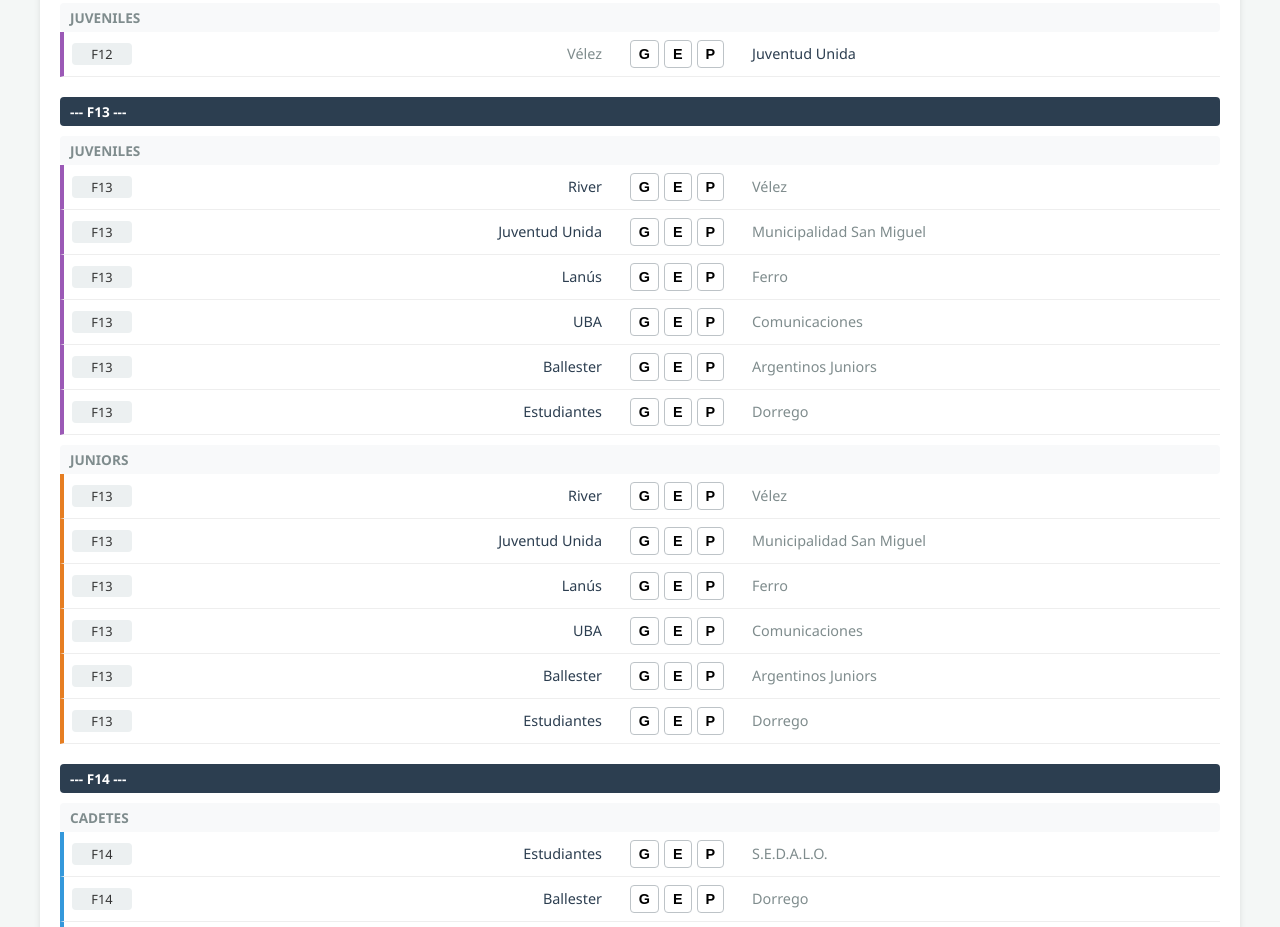
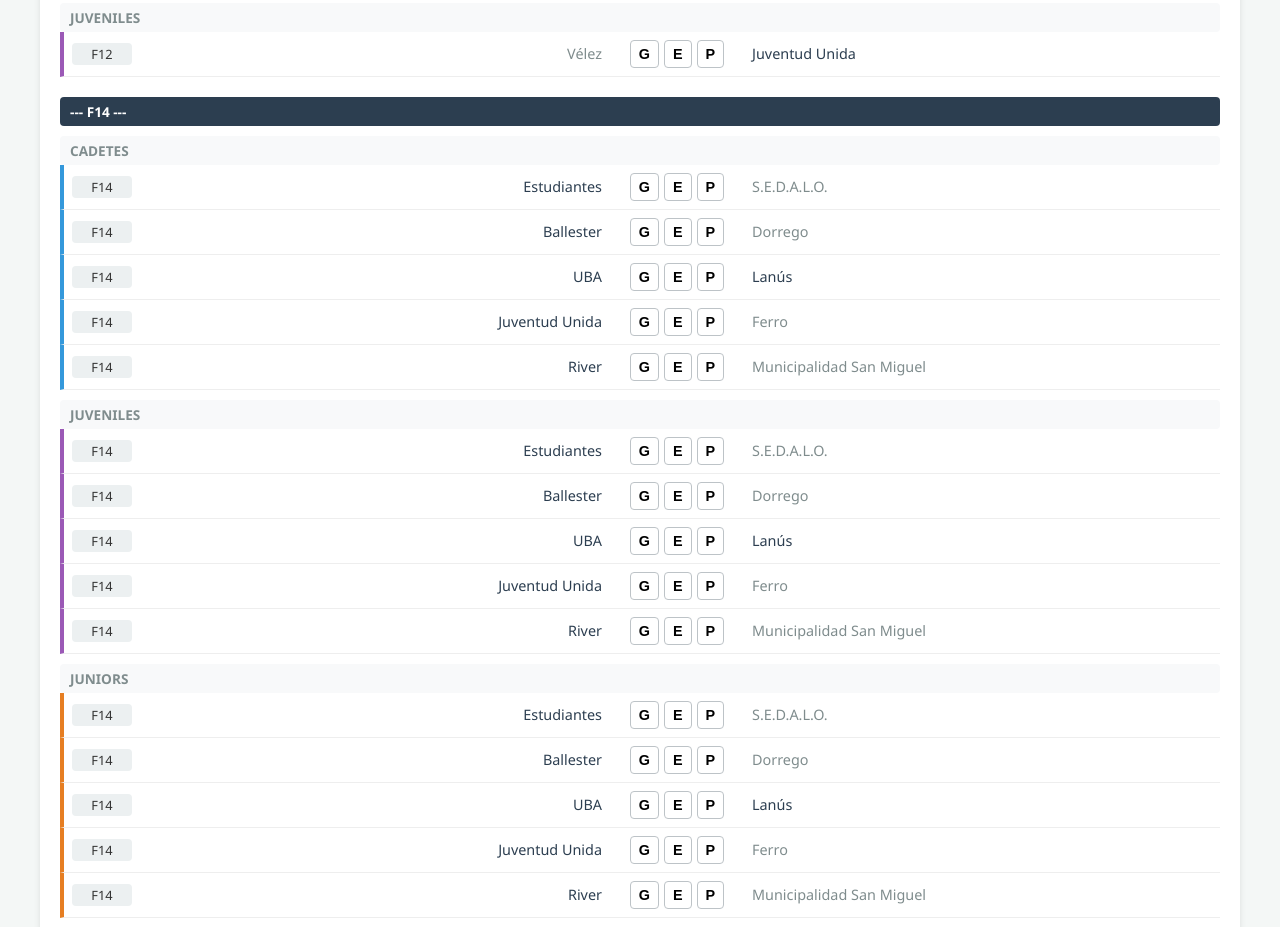
Before and after one commit to jumagu73/desensoinf, a plain HTML site: page index.html in a window 1280 px wide. Shown: the part 855-1782 px from the top of the page. Drawn offline with Linux system fonts and the light colour scheme.

Commit message:
Update index.html

```diff
--- a/index.html
+++ b/index.html
@@ -205,19 +205,6 @@
         { id: 'f12_juv_vel_ju', fecha: 'F12', cat: 'Juveniles', local: 'Vélez', visitante: 'Juventud Unida' },
 
 
-        { id: 'f13_juv_riv_vel', fecha: 'F13', cat: 'Juveniles', local: 'River', visitante: 'Vélez' },
-        { id: 'f13_juv_ju_san', fecha: 'F13', cat: 'Juveniles', local: 'Juventud Unida', visitante: 'Municipalidad San Miguel' },
-        { id: 'f13_juv_lan_fer', fecha: 'F13', cat: 'Juveniles', local: 'Lanús', visitante: 'Ferro' },
-        { id: 'f13_juv_uba_com', fecha: 'F13', cat: 'Juveniles', local: 'UBA', visitante: 'Comunicaciones' },
-        { id: 'f13_juv_bal_arg', fecha: 'F13', cat: 'Juveniles', local: 'Ballester', visitante: 'Argentinos Juniors' },
-        { id: 'f13_juv_est_dor', fecha: 'F13', cat: 'Juveniles', local: 'Estudiantes', visitante: 'Dorrego' },
-
-        { id: 'f13_jun_riv_vel', fecha: 'F13', cat: 'Juniors', local: 'River', visitante: 'Vélez' },
-        { id: 'f13_jun_ju_san', fecha: 'F13', cat: 'Juniors', local: 'Juventud Unida', visitante: 'Municipalidad San Miguel' },
-        { id: 'f13_jun_lan_fer', fecha: 'F13', cat: 'Juniors', local: 'Lanús', visitante: 'Ferro' },
-        { id: 'f13_jun_uba_com', fecha: 'F13', cat: 'Juniors', local: 'UBA', visitante: 'Comunicaciones' },
-        { id: 'f13_jun_bal_arg', fecha: 'F13', cat: 'Juniors', local: 'Ballester', visitante: 'Argentinos Juniors' },
-        { id: 'f13_jun_est_dor', fecha: 'F13', cat: 'Juniors', local: 'Estudiantes', visitante: 'Dorrego' },
 
         { id: 'f14_cad_est_sed', fecha: 'F14', cat: 'Cadetes', local: 'Estudiantes', visitante: 'S.E.D.A.L.O.' },
         { id: 'f14_cad_bal_dor', fecha: 'F14', cat: 'Cadetes', local: 'Ballester', visitante: 'Dorrego' },
```
